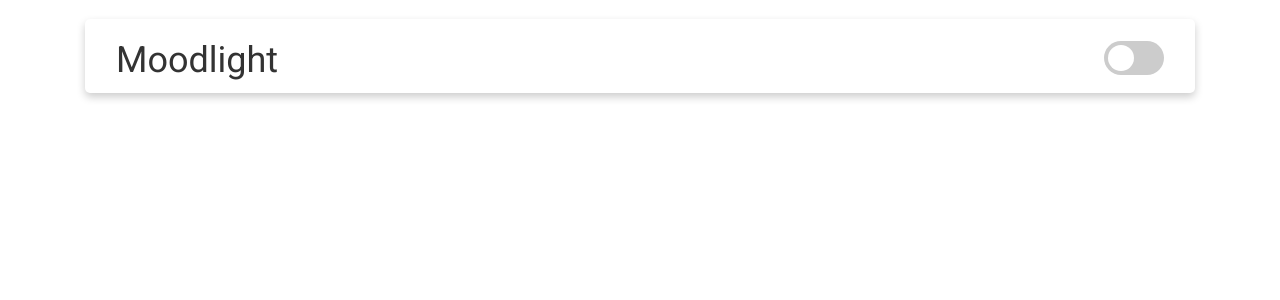
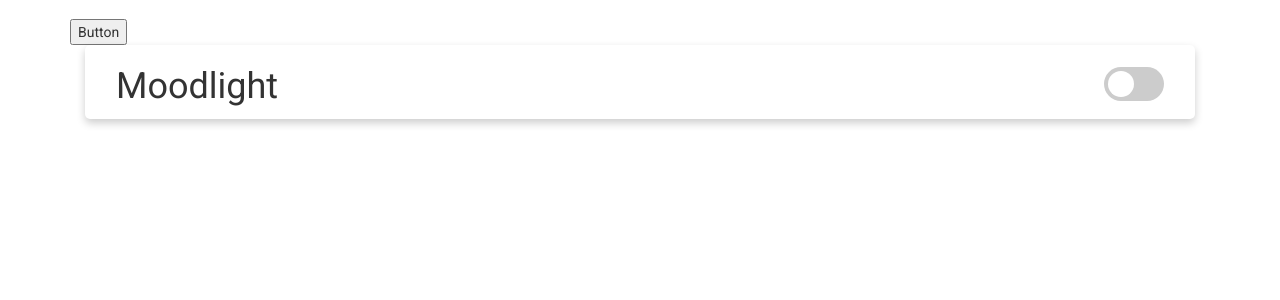
Before and after one commit to lennymlopes/cw-webapp, a Flask app: page / in a window 1280 px wide. Shown: the part 51-351 px from the top of the page. Run offline with Flask 2, Linux system fonts and the light colour scheme; the visitor is signed in with stand-in values (Sample User, id 1); data that the repository does not hold is empty; some libraries are stand-ins or nearby versions.

Commit message:
add button

```diff
--- a/app/templates/base.html
+++ b/app/templates/base.html
@@ -52,6 +52,7 @@
 		{% endif %}
 		{% endwith %}
 		{# application content needs to be provided in the app_content block #}
+		<button onclick="update('clicked')">Button</button>
 			{% block app_content %}{% endblock %}
 	</div>
 {% endblock %}
```
